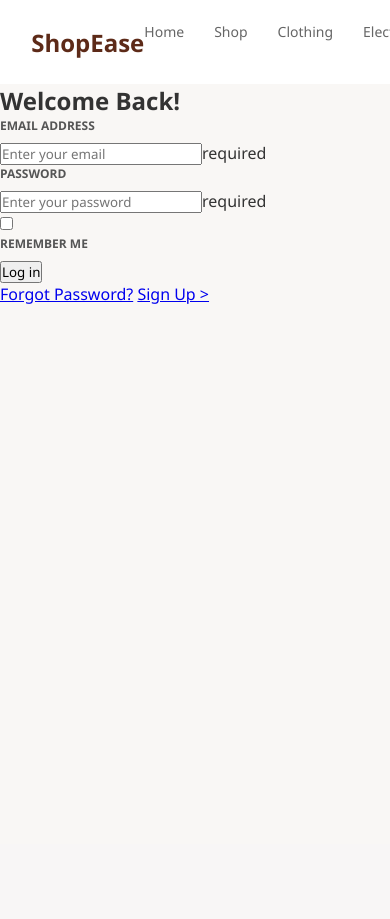
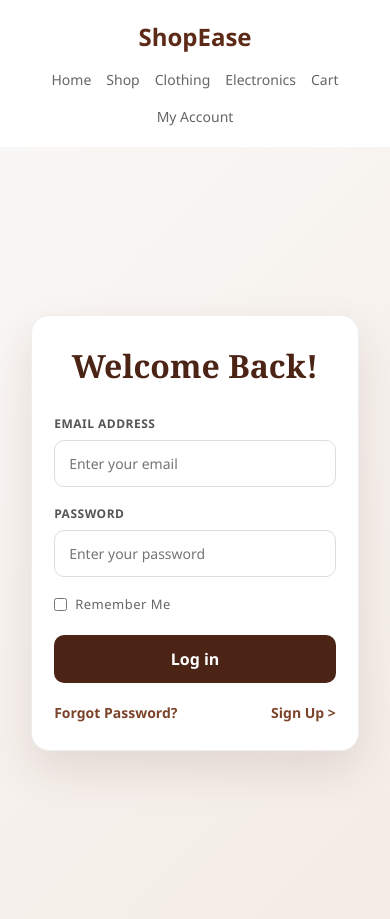
Before and after one commit to isangxanji/Shop, a PHP site: page /login.php in a window 390 px wide; the page is wider, and only the part inside the window is pictured. Before the commit the page ends 304 px from the top of that part, so only its background shows below. Run offline with PHP 8.4, Linux system fonts and the light colour scheme; a stand-in replaces the project's code that opens the database connection.

Commit message:
Add files via upload

```diff
--- a/login.php
+++ b/login.php
@@ -55,6 +55,148 @@ if ($_SERVER["REQUEST_METHOD"] == "POST"){
   <meta name="viewport" content="width=device-width, initial-scale=1.0" />
   <title>ShopEase - Login</title>
   <link rel="stylesheet" href="style.css" />
+  <style>
+    /* Main Container */
+    .login-container {
+      min-height: calc(100vh - 72px);
+      display: flex;
+      align-items: center;
+      justify-content: center;
+      padding: 50px 8%;
+      background: linear-gradient(135deg, #F9F7F5 0%, #F4ECE6 100%);
+    }
+
+    /* Login Box */
+    .login-box {
+      width: 100%;
+      max-width: 430px;
+      background: #fff;
+      padding: 38px;
+      border-radius: 18px;
+      border: 1px solid #eee;
+      box-shadow: 0 20px 45px rgba(93, 42, 24, 0.12);
+    }
+
+    .login-box h2 {
+      color: #4B2416;
+      font-family: Georgia, serif;
+      font-size: 32px;
+      text-align: center;
+      margin-bottom: 28px; /* Adjusted to replace subtitle spacing */
+    }
+
+    .login-box label {
+      display: block;
+      font-size: 12px;
+      font-weight: bold;
+      color: #555;
+      margin-bottom: 8px;
+      text-transform: uppercase;
+      letter-spacing: 0.5px;
+    }
+
+    .login-box input[type="email"],
+    .login-box input[type="password"] {
+      width: 100%;
+      padding: 13px 14px;
+      margin-bottom: 18px;
+      border: 1px solid #ddd;
+      border-radius: 10px;
+      background: #fff;
+      font-size: 14px;
+      outline: none;
+    }
+
+    .login-box input:focus {
+      border-color: #A67558;
+      box-shadow: 0 0 0 3px rgba(166, 117, 88, 0.15);
+    }
+
+    .remember {
+      display: flex;
+      align-items: center;
+      gap: 8px;
+      margin-bottom: 22px;
+    }
+
+    .remember label {
+      margin: 0;
+      text-transform: none;
+      font-size: 13px;
+      color: #666;
+      font-weight: 500;
+    }
+
+    /* Button Styling */
+    .login-box button {
+      width: 100%;
+      border: none;
+      border-radius: 10px;
+      padding: 13px;
+      background: #4B2416;
+      color: #fff;
+      font-weight: bold;
+      font-size: 16px;
+      cursor: pointer;
+      transition: 0.2s ease;
+    }
+
+    .login-box button:hover {
+      background: #7C442A;
+      transform: translateY(-1px);
+    }
+
+    /* Bottom Links */
+    .links {
+      display: flex;
+      justify-content: space-between;
+      margin-top: 20px;
+      font-size: 14px;
+    }
+
+    .links a,
+    .login-box a {
+      color: #7C442A;
+      text-decoration: none;
+      font-weight: 600;
+    }
+
+    .links a:hover,
+    .login-box a:hover {
+      color: #4B2416;
+      text-decoration: underline;
+    }
+
+    /* Error Message */
+    .error-msg {
+      background: #FFF3F0;
+      color: #C0392B;
+      border: 1px solid #F3C5BC;
+      border-radius: 10px;
+      padding: 10px 12px;
+      font-size: 13px;
+      margin-bottom: 18px;
+      text-align: center;
+    }
+
+    @media (max-width: 700px) {
+      .navbar {
+        flex-direction: column;
+        gap: 15px;
+        padding: 20px 20px;
+      }
+
+      .nav-links {
+        flex-wrap: wrap;
+        justify-content: center;
+        gap: 15px;
+      }
+
+      .login-box {
+        padding: 28px 22px;
+      }
+    }
+  </style>
 </head>
 <body>
  <!-- Navigation -->
@@ -74,15 +216,15 @@ if ($_SERVER["REQUEST_METHOD"] == "POST"){
   </header>
 
   <main class="login-container">
-    <form class="login-box" action="login.php" method="POST" >
+    <form class="login-box" action="Home.php" method="POST" >
       <h2>Welcome Back!</h2>
       <?php if(isset($error)): ?>
         <p style="color: red; font-size: 13px; margin-bottom: 10px;"><?= $error ?></p>
       <?php endif; ?>
       <label>Email Address</label>
-      <input type="email" name= "email" placeholder="Enter your email"  />required
+      <input type="email" name= "email" placeholder="Enter your email"  required/>
       <label>Password</label>
-      <input type="password" name="password" placeholder="Enter your password"  />required
+      <input type="password" name="password" placeholder="Enter your password" required />
       <div class="remember">
         <input type="checkbox" id="remember" />
         <label for="remember">Remember Me</label>
```
Also changed, not shown: signin.php (+122 -2 lines).
